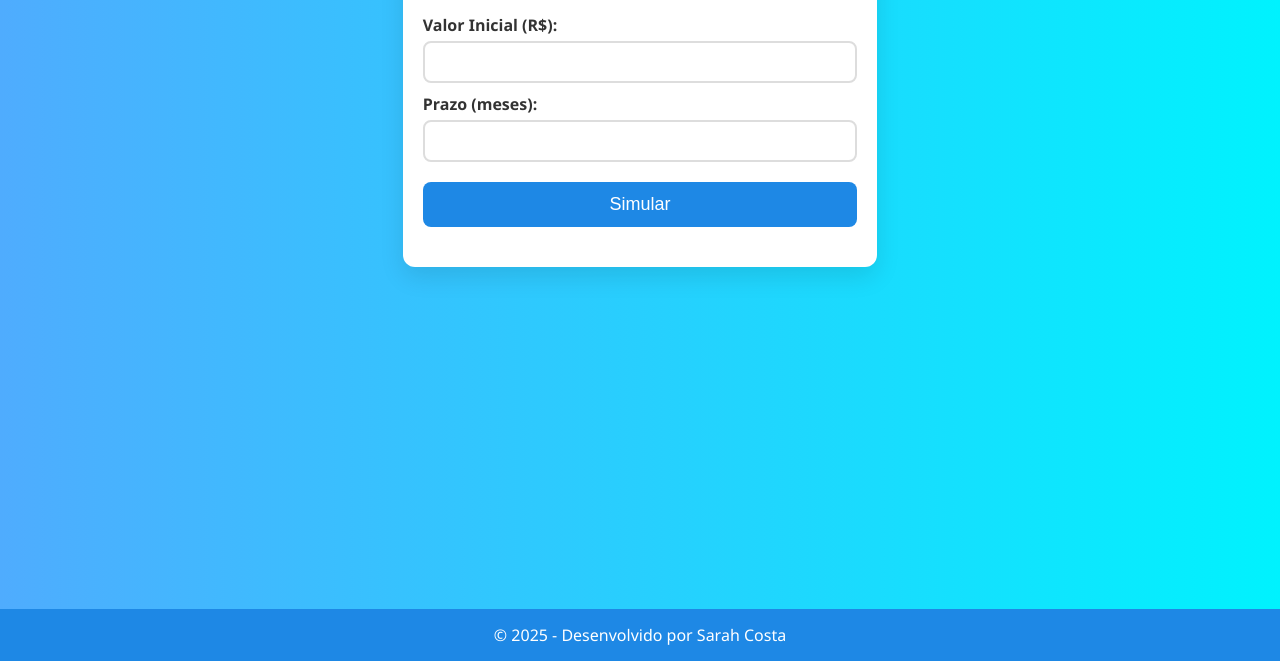
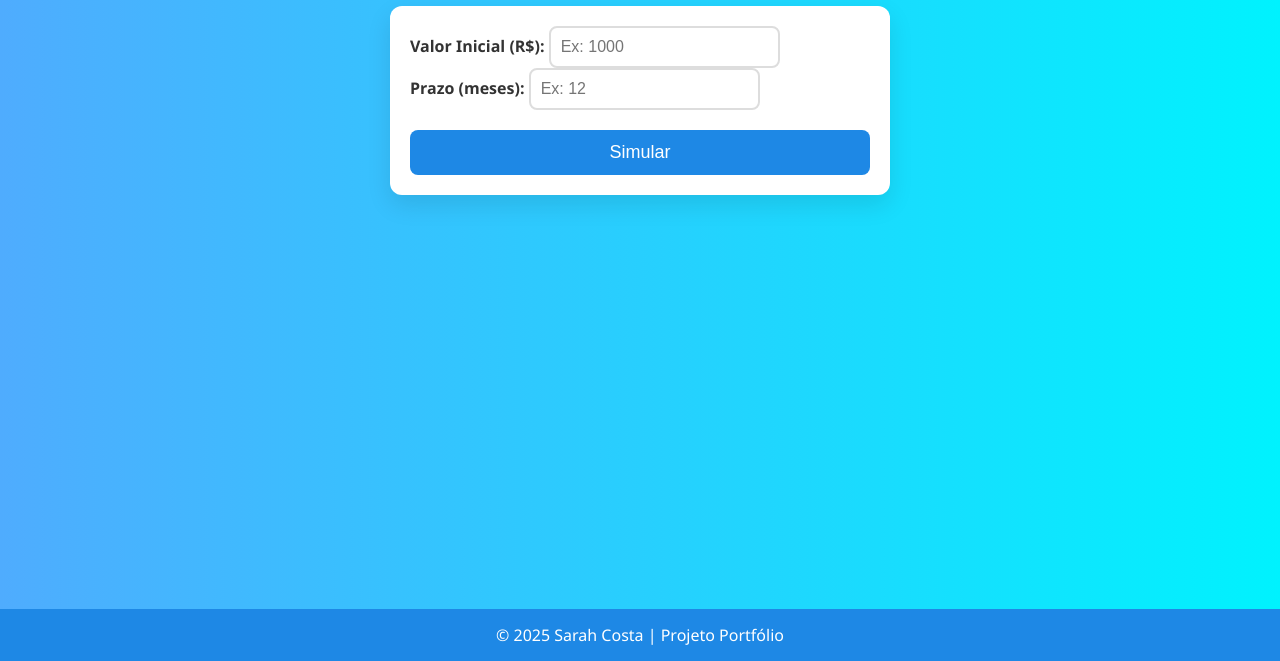
Before and after one commit to Sarahcosta263/simulador-investimento, a plain HTML site: page index.html in a window 1280 px wide. Shown: the part 139-800 px from the top of the page. Drawn offline with Linux system fonts and the light colour scheme.

Commit message:
Melhorei o layout

```diff
--- a/index.html
+++ b/index.html
@@ -1,28 +1,41 @@
 <!DOCTYPE html>
-<html lang="en">
+<html lang="pt-BR">
 <head>
   <meta charset="UTF-8" />
-  <meta name="viewport" content="width=device-width, initial-scale=1.0"/>
+  <meta name="viewport" content="width=device-width, initial-scale=1.0" />
   <title>Simulador de Investimento</title>
   <link rel="stylesheet" href="style.css" />
 </head>
 <body>
-  <main class="container">
+  <header>
     <h1>Simulador de Investimento</h1>
-    <form id="simulatorForm">
-      <label for="valor">Valor Inicial (R$):</label>
-      <input type="number" id="valor" required />
+    <p>Descubra quanto seu dinheiro pode render!</p>
+  </header>
 
-      <label for="prazo">Prazo (meses):</label>
-      <input type="number" id="prazo" required />
+  <main>
+    <section class="container">
+      <form id="simulador-form">
+        <div class="form-group">
+          <label for="valor">Valor Inicial (R$):</label>
+          <input type="number" id="valor" placeholder="Ex: 1000" required />
+        </div>
 
-      <button type="submit">Simular</button>
-    </form>
-    <div id="resultado" class="resultado"></div>
+        <div class="form-group">
+          <label for="prazo">Prazo (meses):</label>
+          <input type="number" id="prazo" placeholder="Ex: 12" required />
+        </div>
+
+        <button type="submit">Simular</button>
+      </form>
+
+      <div id="resultado"></div>
+    </section>
   </main>
+
   <footer>
-    <p>&copy; 2025 - Desenvolvido por Sarah Costa</p>
+    <p>&copy; 2025 Sarah Costa | Projeto Portfólio</p>
   </footer>
+
   <script src="script.js"></script>
 </body>
 </html>
```
